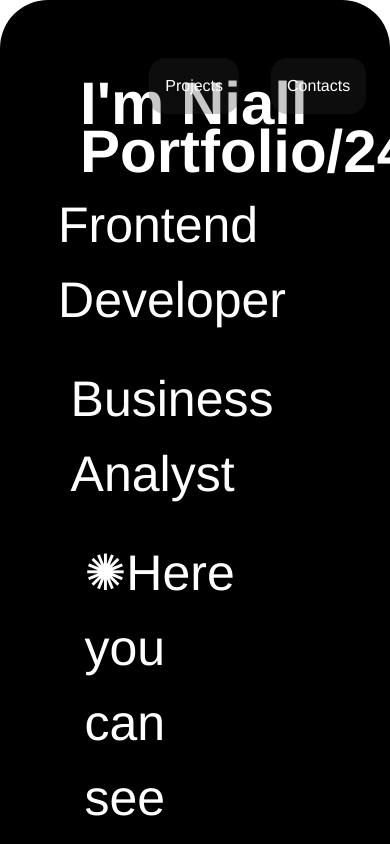
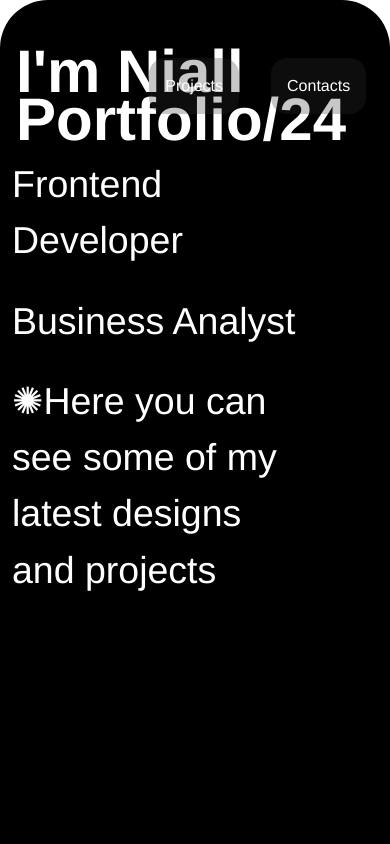
Before and after one commit to nburd01/portfolio2024, a Nuxt app: page / in a window 390 px wide. Shown: the top 844 px of the page. Built offline with nearby package versions, Linux system fonts and the light colour scheme.

Commit message:
added css responsive

```diff
--- a/app.vue
+++ b/app.vue
@@ -2,9 +2,9 @@
   <div class="gallery">
     <div class="card latched">
       <section
-        class="card latched flex flex-col justify-start content-start bg-black p-20 text-zinc-50"
+        class="card latched flex flex-col justify-start content-start bg-black p-0 sm:p-20 text-zinc-50"
       >
-        <div class="headlineDiv h-1/3 md:h-2/3">
+        <div class="headlineDiv h-3/3 sm:1/3 md:h-2/3">
           <h2 class="headline font-semibold">I'm Niall</h2>
           <h2 class="headline font-semibold">Portfolio/24</h2>
         </div>
@@ -17,10 +17,10 @@
         <div>
           <div class="frontEndDeveloperDiv flex flex-col md:flex-row">
             <div class="frontEndDeveloper">
-              <div class="flex sm:justify-start justify-center">
+              <div class="flex sm:justify-start">
                 <span class="flex m-3 md:m-0">Frontend Developer</span>
               </div>
-              <div class="flex sm:justify-start justify-center">
+              <div class="flex sm:justify-start">
                 <span class="flex m-3 md:m-0">Business Analyst</span>
               </div>
             </div>
@@ -41,27 +41,27 @@
     <!-- INTRODUCTION TO ME -->
     <div class="card">
       <section class="card bg-white p-11 h-lvh flex flex-col">
-        <div class="container mx-auto px-0 sm:px-80 flex flex-col items-center">
+        <div class="container mx-auto px-0 sm:px-0 flex flex-col items-center">
           <div class="">
             <h1 class="aboutMeText text-black text-center">
               Crafting nice and useful things for people
             </h1>
           </div>
-          <p class="text-center text-black px-24 py-5">
+          <p class="text-center text-black p-0 sm:px-24 py-5">
             I AM CURRENTLY PART OF THE DESIGN TEAM AT EGGS DESIGN﻿ IN MADRID,
             AND I HAVE HAD THE OPPORTUNITY TO HELP CREATE DIGITAL EXPERIENCES
             AND SOLUTIONS FOR BIG BRANDS FOR THE LAST 20 YEARS OF MY LIFE. I
             CONSIDER MYSELF PASSIONATE ABOUT TECHNOLOGY, WORKING AT THE
             INTERSECTION BETWEEN BRANDING AND DIGITAL PRODUCT DESIGN.
           </p>
-          <p class="text-center text-black px-24 py-5">
+          <p class="text-center text-black p-0 sm:px-24 py-5">
             NOW, I WORK HAND IN HAND WITH BBVA DESIGN AND USER EXPERIENCE TEAM
             HELPING TO IMPROVE THEIR DIGITAL PRODUCTS BY BALANCING BUSINESS
             PRIORITIES WITH THOSE OF THE THOUSANDS OF USERS WHO USE THEIR
             SERVICES. FROM THE EARLY STAGES OF DEFINITION AND IDEATION, TO THE
             REVIEW OF INTERACTION FLOWS AND USER TESTING.
           </p>
-          <p class="text-center text-black px-24 py-5">
+          <p class="text-center text-black p-0 sm:px-24 py-5">
             PREVIOUSLY I HAD THE OPPORTUNITY TO COLLABORATE WITH REPSOL'S DESIGN
             TEAM, FROM UX TO VISUAL PROCESSES, HELPING LAUNCH FUNCTIONALITIES
             FOCUSED WHERE REPSOL CURRENTLY OPERATES.
@@ -91,6 +91,9 @@
     >
       <!-- <section> -->
       <section id="zoom-out">
+        <h2 class="flex text-center justify-center gsapText">Recent work</h2>
+      </section>
+      <section id="noZoom">
         <h2 class="flex text-center justify-center gsapText">Recent work</h2>
       </section>
     </div>
--- a/assets/css/main.css
+++ b/assets/css/main.css
@@ -45,11 +45,11 @@ section,
 }
 
 .aboutMeText {
-  font-size: 75px;
+  font-size: 4em;
 }
 
 .whatIDo {
-  font-size: 5em;
+  font-size: 7em;
 }
 
 .skillsDiv {
@@ -175,8 +175,47 @@ section,
 .e6eaee {
   background-color: #e6eaee;
 }
+span {
+  font-size: 0.75em;
+}
 
+@media screen and (max-width: 720px) {
+  span {
+    font-size: 0.75em;
+  }
+  .aboutMeText {
+    font-size: 2em;
+  }
+  .headlineDiv {
+    padding-top: 3em;
+    padding-left: 1em;
+  }
+}
+@media screen and (max-width: 900px) {
+  .skills {
+    width: 100%;
+  }
+}
+@media screen and (max-width: 1024px) {
+}
+@media screen and (max-width: 1200px) {
+}
+
+@media screen and (min-width: 1460px) {
+  #zoom-out {
+    display: flex;
+  }
+  #noZoom {
+    display: none;
+  }
+}
 @media screen and (max-width: 1460px) {
+  #zoom-out {
+    display: none;
+  }
+  #noZoom {
+    display: flex;
+  }
   .headline {
     font-size: 60px;
     padding: 0;
@@ -196,7 +235,7 @@ section,
     width: 80%;
   }
   .whatIDo {
-    font-size: 2em;
+    font-size: 4em;
   }
   .gsapText {
     padding: 0;
```
